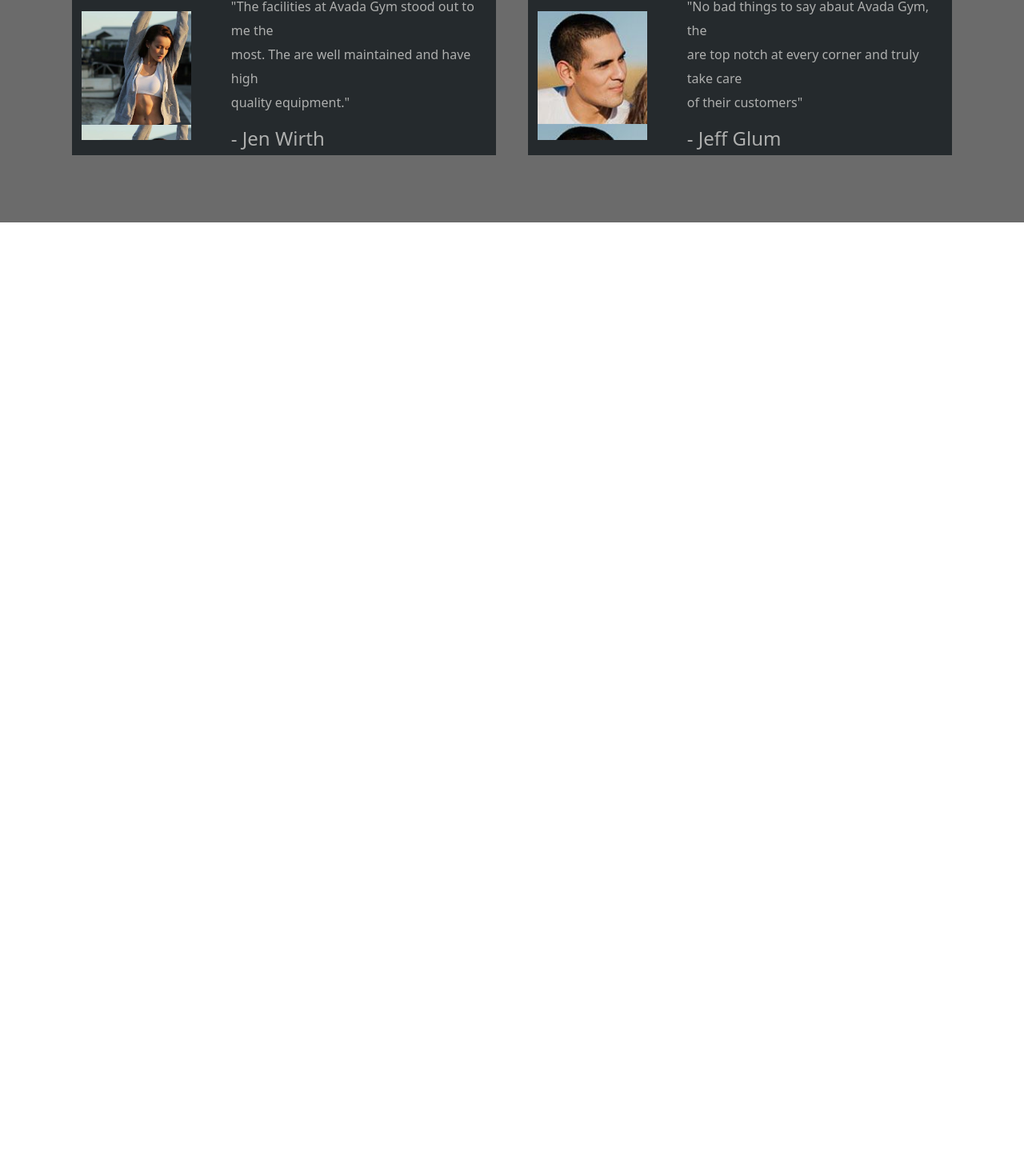
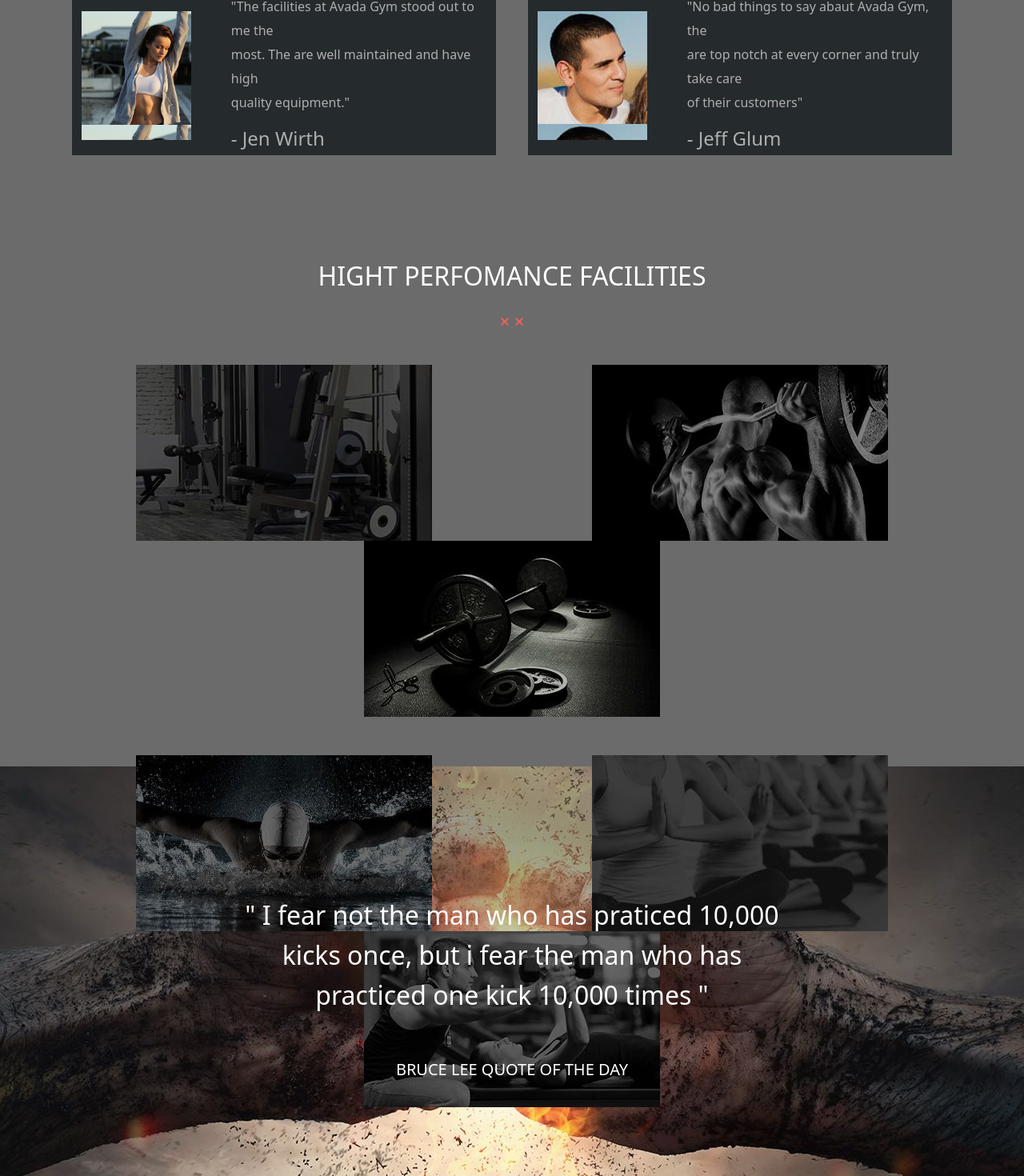
Before and after one commit to EngeneerProgram/proj-html-vuejs, a Vue app: page / in a window 1280 px wide. Shown: the part 2808-4278 px from the top of the page at 80% size. Before the commit the page ends 3086 px from the top, so only its background shows below. Built offline with nearby package versions, Linux system fonts and the light colour scheme.

Commit message:
TestimonialBanner implemented

```diff
--- /dev/null
+++ b/src/components/BannerComponent.vue
@@ -0,0 +1,40 @@
+<template>
+    <div class="container-fluid banner-background">
+        <h2 class=" line white text-center">" I fear not the man who has praticed 10,000 <br>kicks once, but i fear the man who has <br>practiced one kick 10,000 times "</h2>
+
+        <h5 class="text-center pt-5 white">BRUCE LEE <font-awesome-icon icon="fa-regular fa-circle" />QUOTE OF THE DAY</h5>
+
+
+    </div>
+</template>
+
+
+<script>
+export default {
+    name:"BannerComponent",
+}
+</script>
+
+
+<style lang="scss" scoped>
+.banner-background{
+    min-height: 70vh;
+    background-image: url("../assets/img/home-testimonial-bg.jpg");
+    background-position: center;
+    display:Flex;
+    justify-content: center;
+    align-content: center;
+    flex-direction: column;
+    .line{
+        line-height: 50px;
+    }
+
+    .white{
+        color:white;
+    }
+
+
+
+
+}
+</style>
--- a/src/components/BestServiceGymComponent.vue
+++ b/src/components/BestServiceGymComponent.vue
@@ -52,6 +52,8 @@
         </p>
       </div>
     </div>
+
+
   </div>
 </template>
 
--- a/src/components/MainComponent.vue
+++ b/src/components/MainComponent.vue
@@ -19,6 +19,8 @@
     <LoginComponent/>
     <BestServiceGymComponent/>
     <ReviewsComponent/>
+    <PerformanceComponent/>
+    <BannerComponent/>
 </main>
 
 
@@ -33,6 +35,8 @@ import ClassFitnessComponent from "./ClassFitnessComponent.vue"
 import LoginComponent from "./LoginComponent.vue"
 import BestServiceGymComponent from "./BestServiceGymComponent.vue"
 import ReviewsComponent from "./ReviewsComponent.vue"
+import PerformanceComponent from "./PerformanceComponent.vue"
+import BannerComponent from "./BannerComponent.vue"
 export default {
    name: "MainComponent",
    components:{
@@ -40,7 +44,9 @@ export default {
     ClassFitnessComponent,
     LoginComponent,
     BestServiceGymComponent,
-    ReviewsComponent
+    ReviewsComponent,
+    PerformanceComponent,
+    BannerComponent
 }
 }
 </script>
--- /dev/null
+++ b/src/components/PerformanceComponent.vue
@@ -0,0 +1,97 @@
+<template>
+  <div class="container-fluid performance-container pt-5 text-center">
+    <div class="container text-center ">
+        <h2 class="white">HIGHT PERFOMANCE FACILITIES</h2>
+        <img class="pt-4"  src="../assets/img/divider-xx-red.png" alt="">
+      <div class="row pt-5 col-lg text-center d-flex justify-content-between">
+        <div class="col-sm d-flex justify-content-center">
+            <div class="square bg-1"></div>
+        </div>
+        <div class="col-sm d-flex justify-content-center">
+            <div class="square bg-2"></div>
+        </div>
+        <div class="col-sm d-flex justify-content-center">
+            <div class="square bg-3"></div>
+        </div>
+
+      </div>
+
+      <div class="row pt-5 col-lg d-flex justify-content-between">
+        <div class="col-sm d-flex justify-content-center">
+            <div class="square bg-4"></div>
+        </div>
+        <div class="col-sm d-flex justify-content-center">
+            <div class="square bg-5"></div>
+        </div>
+        <div class="col-sm d-flex justify-content-center">
+            <div class="square bg-6"></div>
+        </div>
+
+      </div>
+    </div>
+  </div>
+</template>
+
+
+<script>
+export default {
+    name: "PerformanceComponent"
+}
+</script>
+
+
+<style lang="scss" scoped>
+.performance-container{
+    height: 85vh;
+    background-color: #6b6b6b;
+    display:Flex;
+    align-content: center;
+    justify-content: center;
+    align-content: center;
+
+.container{
+    .white{
+        color:white;
+    }
+
+
+}
+
+ .square{
+        //background-image: url(../assets/img/home-image1.jpg);
+        width: 370px;
+        height: 220px;
+        background-color:red;
+    }
+
+    .bg-1{
+        background-image: url("../assets/img/home-image1.jpg");
+        background-position: center;
+    }
+
+    .bg-2{
+        background-image: url("../assets/img/home-image2.jpg");
+        background-position: center;
+    }
+
+    .bg-3{
+        background-image: url("../assets/img/home-image3.jpg");
+        background-position: center;
+    }
+
+    .bg-4{
+        background-image: url("../assets/img/home-image4.jpg");
+        background-position: center;
+    }
+
+    .bg-5{
+        background-image: url("../assets/img/home-image54.jpg");
+        background-position: center;
+    }
+
+    .bg-6{
+        background-image: url("../assets/img/home-image6.jpg");
+        background-position: center;
+    }
+}
+</style>
--- a/src/components/ReviewsComponent.vue
+++ b/src/components/ReviewsComponent.vue
@@ -71,6 +71,8 @@
         </div>
       </div>
     </div>
+
+
   </div>
 </template>
 
--- a/src/main.js
+++ b/src/main.js
@@ -1,9 +1,9 @@
 import Vue from 'vue'
 import App from './App.vue'
 import { library } from '@fortawesome/fontawesome-svg-core'
-import { faBicycle, faCaretDown, faCloud, faHeartPulse, faLinkSlash } from '@fortawesome/free-solid-svg-icons'
+import { faBicycle, faCaretDown, faCloud, faHeartPulse, faLinkSlash, faCircle} from '@fortawesome/free-solid-svg-icons'
 import { FontAwesomeIcon } from '@fortawesome/vue-fontawesome'
-library.add(faCaretDown, faLinkSlash, faBicycle, faCloud, faHeartPulse)
+library.add(faCaretDown, faLinkSlash, faBicycle, faCloud, faHeartPulse, faCircle )
 Vue.component('font-awesome-icon', FontAwesomeIcon)
 const bootstrap = require('bootstrap');
 
```
